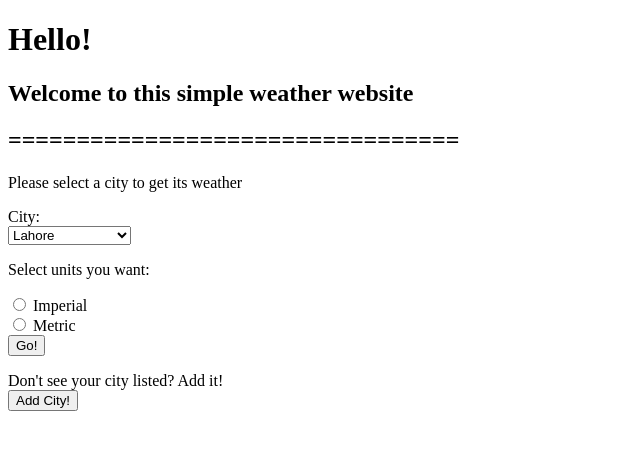
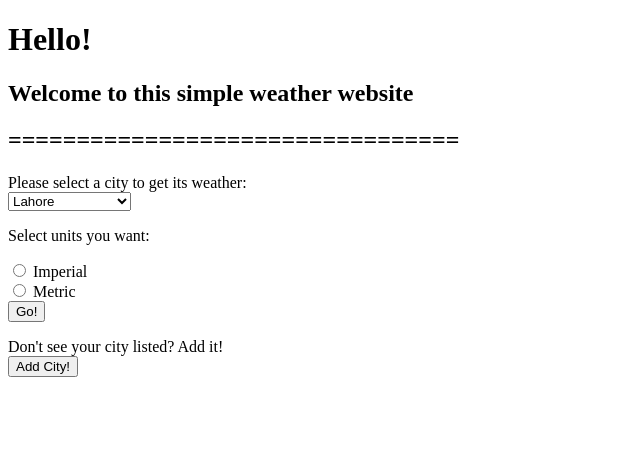
Before and after one commit to zeeshan-shafeek/Weather-website, a Flask app: page / in a window 1280 px wide. Shown: the top 450 px of the page, without its empty margins (0-640 px from the left). Run offline with Flask 2, Linux system fonts and the light colour scheme; data comes from the database, SQL or seed files in the repository; both versions use the stored data as it was after the commit.

Commit message:
fixed city text after space issue

```diff
--- a/app.py
+++ b/app.py
@@ -26,8 +26,8 @@ def home():
         try:
             unit = request.form['unit']
         except KeyError:
-            dbcity = Weather.WeatherApp(city, "imperial").city
-            found_city = Cities.query.filter_by(cities=dbcity).first()
+            db_city = Weather.WeatherApp(city, "imperial").city
+            found_city = Cities.query.filter_by(cities=db_city).first()
             if found_city:
                 flash("city already added!")
             else:
@@ -35,7 +35,7 @@ def home():
                 if test_city.status == 'City not found!':
                     flash("Not a valid city")
                     return render_template("search.html", city_list=Cities.query.all())
-                citi = Cities(dbcity)
+                citi = Cities(db_city)
                 db.session.add(citi)
                 db.session.commit()
                 flash("City added!")
@@ -60,10 +60,10 @@ def get_weather(city, unit):
         return render_template("404page.html", city=city, city_list=Cities.query.all())
 
 
-@app.route('/addcity/', methods=["POST", "GET"])
+@app.route('/add-city/', methods=["POST", "GET"])
 def add_city():
     session.pop('_flashes', None)
-    return render_template("addcity.html", city_list=Cities.query.all())
+    return render_template("add-city.html", city_list=Cities.query.all())
 
 
 if __name__ == "__main__":
--- a/templates/base.html
+++ b/templates/base.html
@@ -10,12 +10,11 @@
 {% block content %} {% endblock %}
     <h2>{%block heading2 %}{% endblock %}</h2>
 <h2>=================================</h2>
-    <p> Please select a city to get its weather </p>
 <form action= "#" method="post">
-  <label for="city">City:</label><br>
+  <label>Please select a city to get its weather:</label><br>
   <SELECT name="city">
 {% for c in city_list %}
-    <OPTION value={{c.cities}}>{{c.cities}}</option>
+    <OPTION value="{{c.cities}}">{{c.cities}}</option>
 {% endfor %}
 </SELECT><br>
 
```
Also changed, not shown: instance/cities.sqlite3, templates/add-city.html (renamed from templates/addcity.html).
